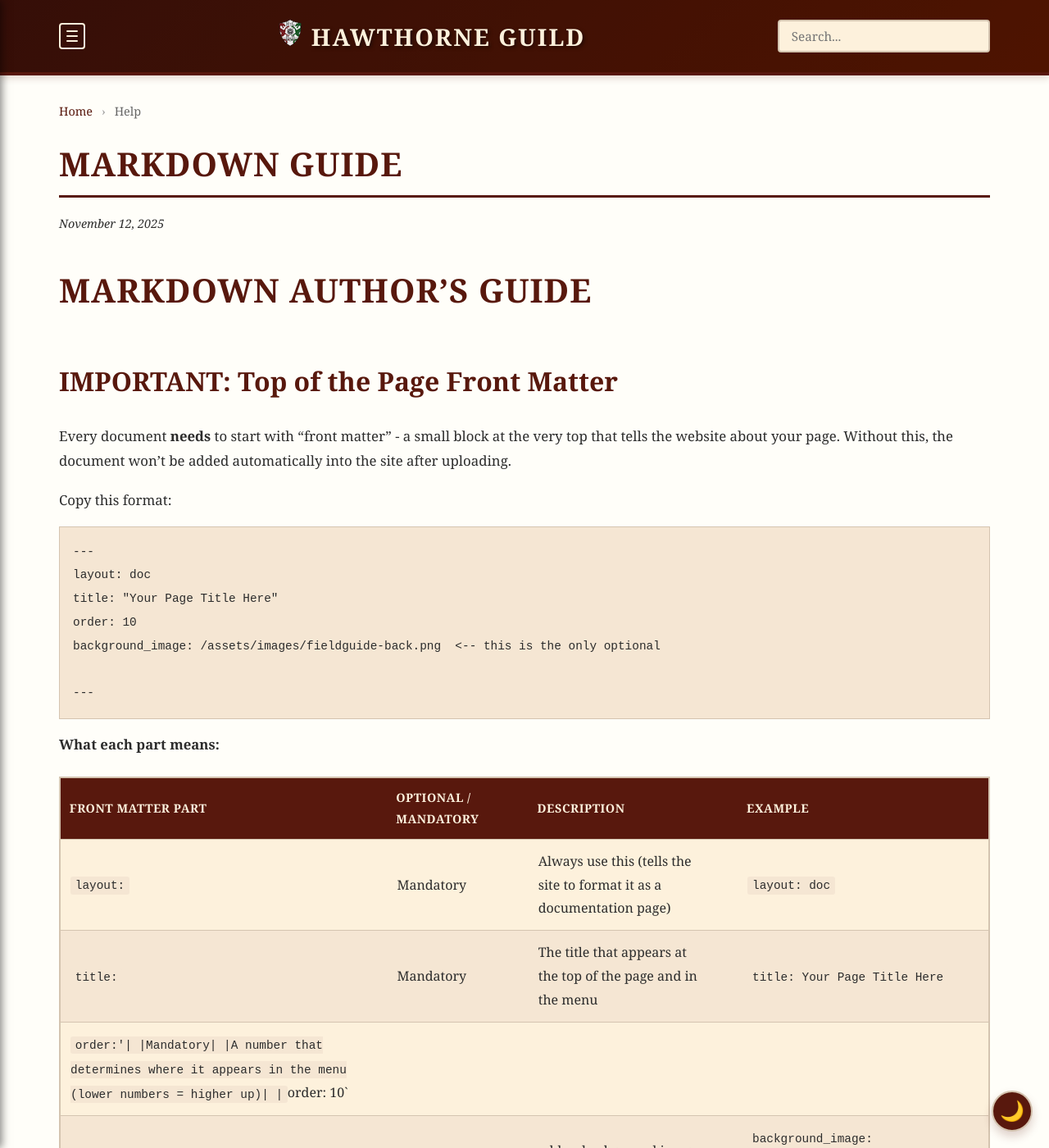
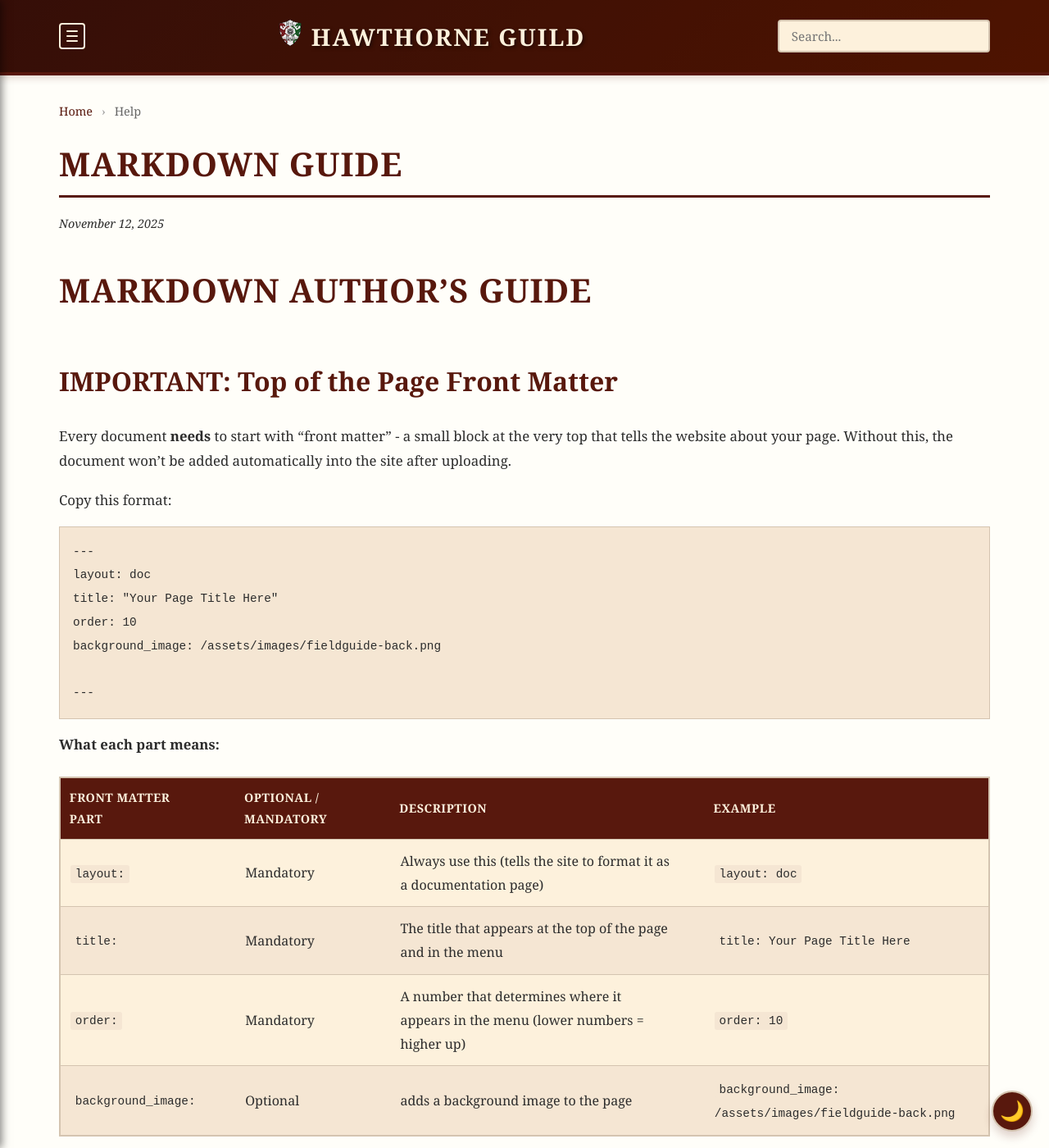
Before and after one commit to coconutswallow/Guides, a Jekyll site: the page built from _help/markdown.md, in a window 1280 px wide and 1400 px high. Shown: the whole window at 82% size. Built offline with Jekyll 4.4.1, drawn with Linux system fonts in a browser that asks for light colours; comment, search, counter and statistics services are not loaded.

Commit message:
Update markdown.md

````diff
--- a/_help/markdown.md
+++ b/_help/markdown.md
@@ -17,7 +17,7 @@
 layout: doc
 title: "Your Page Title Here"
 order: 10
-background_image: /assets/images/fieldguide-back.png  <-- this is the only optional
+background_image: /assets/images/fieldguide-back.png
 
 ---
 ```
@@ -28,7 +28,7 @@
 |:-------------------|	|:--------------------|	|:--------------------------------------------------|	|:--------------------------------------------------|
 |`layout:`|	|Mandatory|	|Always use this (tells the site to format it as a documentation page)|	|`layout: doc`|
 |`title:`|	|Mandatory|	|The title that appears at the top of the page and in the menu|	|`title: Your Page Title Here`|
-|`order:'|	|Mandatory|	|A number that determines where it appears in the menu (lower numbers = higher up)|	|`order: 10`|
+|`order:`|	|Mandatory|	|A number that determines where it appears in the menu (lower numbers = higher up)|	|`order: 10`|
 |`background_image:`|	|Optional|	|adds a background image to the page|	|`background_image: /assets/images/fieldguide-back.png`|
 
 **Tips:**
````
